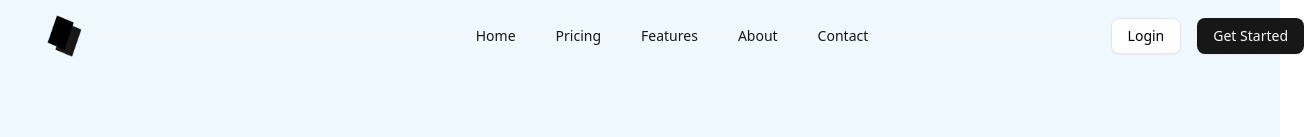
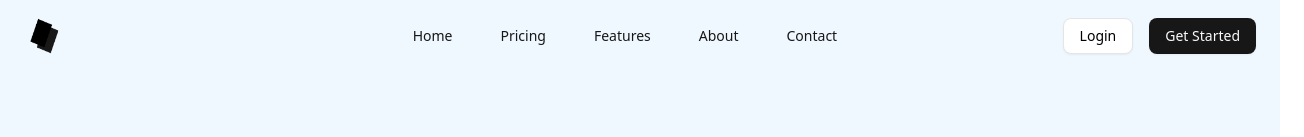
Before and after one commit to lakshyakumar90/MERN-AI, a React (Vite) app in the folder frontend/: page /features in a window 1280 px wide. Shown: the top 137 px of the page, 1304 px wide, since content can reach past the window. Built offline with nearby package versions, Linux system fonts and the light colour scheme.

Commit message:
Add Footer component to About, Contact, Features, and Pricing pages for consistent layout across the application.

```diff
--- a/frontend/src/components/pages/before-login/About.jsx
+++ b/frontend/src/components/pages/before-login/About.jsx
@@ -3,6 +3,7 @@ import { Button } from "@/components/ui/button";
 import { Link } from "react-router-dom";
 import { Lightbulb, Handshake, Globe, Star, Twitter, Linkedin } from "lucide-react";
 import Navbar from "./Navbar";
+import Footer from "./Footer";
 
 const About = () => {
   const values = [
@@ -214,6 +215,7 @@ const About = () => {
           </div>
         </div>
       </section>
+      <Footer />
     </section>
   );
 };
--- a/frontend/src/components/pages/before-login/Contact.jsx
+++ b/frontend/src/components/pages/before-login/Contact.jsx
@@ -23,6 +23,7 @@ import { useForm } from "react-hook-form";
 import * as z from "zod";
 import { Mail, Twitter, Github, Linkedin, MessageCircle, BookOpen, Headphones, Activity } from "lucide-react";
 import Navbar from "./Navbar";
+import Footer from "./Footer";
 
 const formSchema = z.object({
   name: z.string().min(2, "Name must be at least 2 characters"),
@@ -124,7 +125,7 @@ const Contact = () => {
                     <FormLabel>Subject</FormLabel>
                     <Select onValueChange={field.onChange} defaultValue={field.value}>
                       <FormControl>
-                        <SelectTrigger>
+                        <SelectTrigger className="w-full">
                           <SelectValue placeholder="Select a subject" />
                         </SelectTrigger>
                       </FormControl>
@@ -240,6 +241,7 @@ const Contact = () => {
           </div>
         </div>
       </section>
+      <Footer />
     </section>
   );
 };
--- a/frontend/src/components/pages/before-login/Features.jsx
+++ b/frontend/src/components/pages/before-login/Features.jsx
@@ -3,6 +3,7 @@ import { Button } from "@/components/ui/button";
 import { Link } from "react-router-dom";
 import { Check, Play, Users, Brain, Box, Kanban, GraduationCap, Building2 } from "lucide-react";
 import Navbar from "./Navbar";
+import Footer from "./Footer";
 
 const Features = () => {
   const featureCategories = [
@@ -206,6 +207,7 @@ const Features = () => {
           </div>
         </div>
       </section>
+      <Footer />
     </section>
   );
 };
--- a/frontend/src/components/pages/before-login/Navbar.jsx
+++ b/frontend/src/components/pages/before-login/Navbar.jsx
@@ -4,11 +4,11 @@ import { Button } from "@/components/ui/button";
 
 const Navbar = () => {
   return (
-    <nav className="navbar sticky top-0 w-full px-10 py-3 flex justify-between items-center gap-8 z-10 backdrop-blur-xl">
-      <section className="w-1/3 flex-shrink-0">
-        <img className="h-12 w-12" src="/logo.png" />
-      </section>
-      <section className="w-1/3 flex gap-2 flex-grow justify-center">
+    <nav className="navbar sticky top-0 w-full px-6 py-4 flex justify-between items-center bg-[#F0F8FF] z-10">
+      <div className="flex items-center">
+        <img className="h-10 w-10" src="/logo.png" alt="Logo" />
+      </div>
+      <div className="flex-1 pl-[10%] flex justify-center gap-4">
         <Button variant="link" asChild>
           <Link to="/">Home</Link>
         </Button>
@@ -24,15 +24,15 @@ const Navbar = () => {
         <Button variant="link" asChild>
           <Link to="/contact">Contact</Link>
         </Button>
-      </section>
-      <section className="w-1/3 flex justify-end space-x-4 flex-shrink-0">
+      </div>
+      <div className="flex items-center space-x-4">
         <Button variant="outline" asChild>
           <Link to="/login">Login</Link>
         </Button>
         <Button variant="default" asChild>
           <Link to="/register">Get Started</Link>
         </Button>
-      </section>
+      </div>
     </nav>
   );
 };
--- a/frontend/src/components/pages/before-login/Pricing.jsx
+++ b/frontend/src/components/pages/before-login/Pricing.jsx
@@ -9,6 +9,7 @@ import {
   AccordionTrigger,
 } from "@/components/ui/accordion";
 import Navbar from "./Navbar";
+import Footer from "./Footer";
 
 const Pricing = () => {
   const [isAnnual, setIsAnnual] = useState(false);
@@ -247,6 +248,7 @@ const Pricing = () => {
           </div>
         </div>
       </section>
+      <Footer />
     </section>
   );
 };
```
